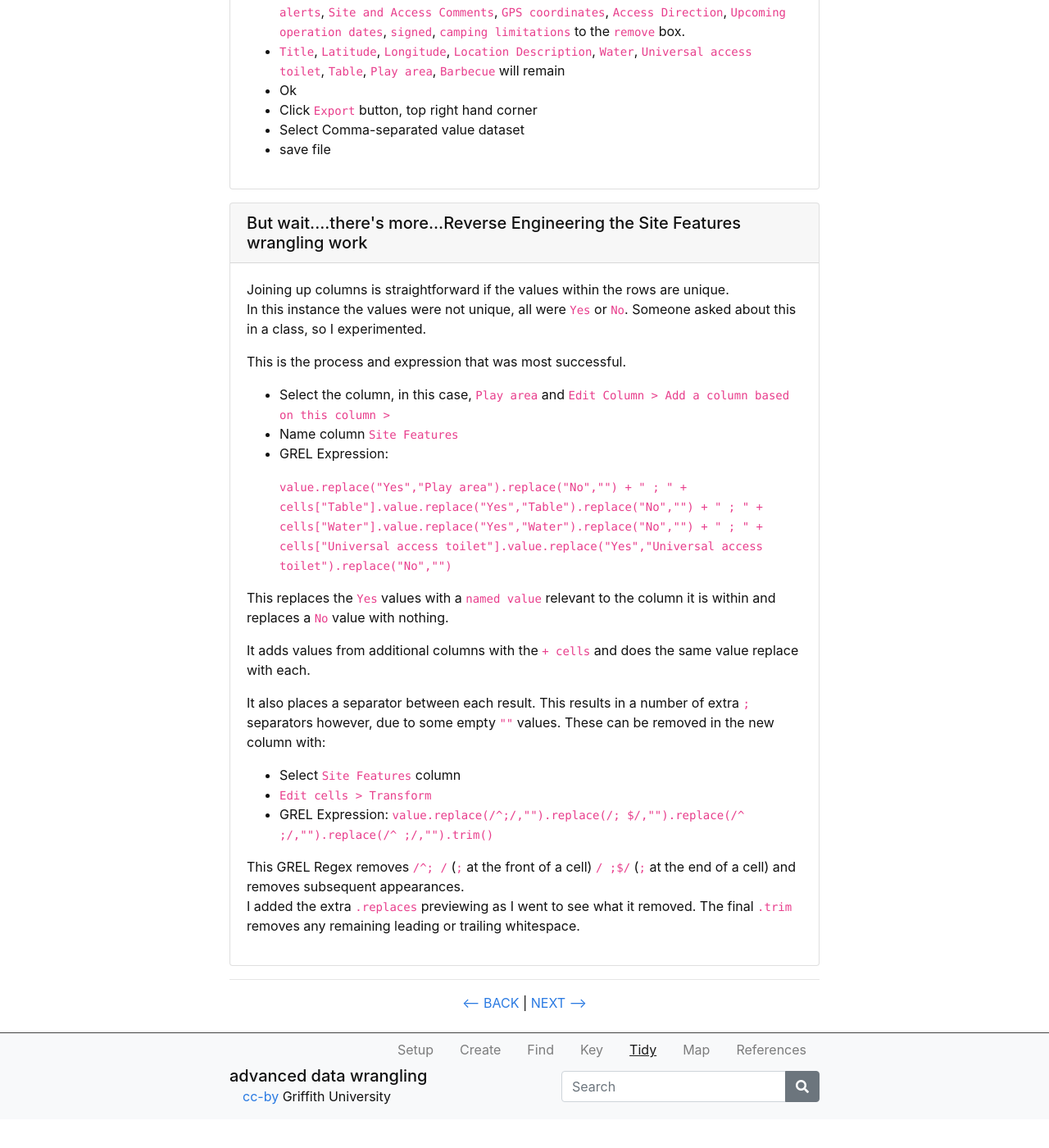
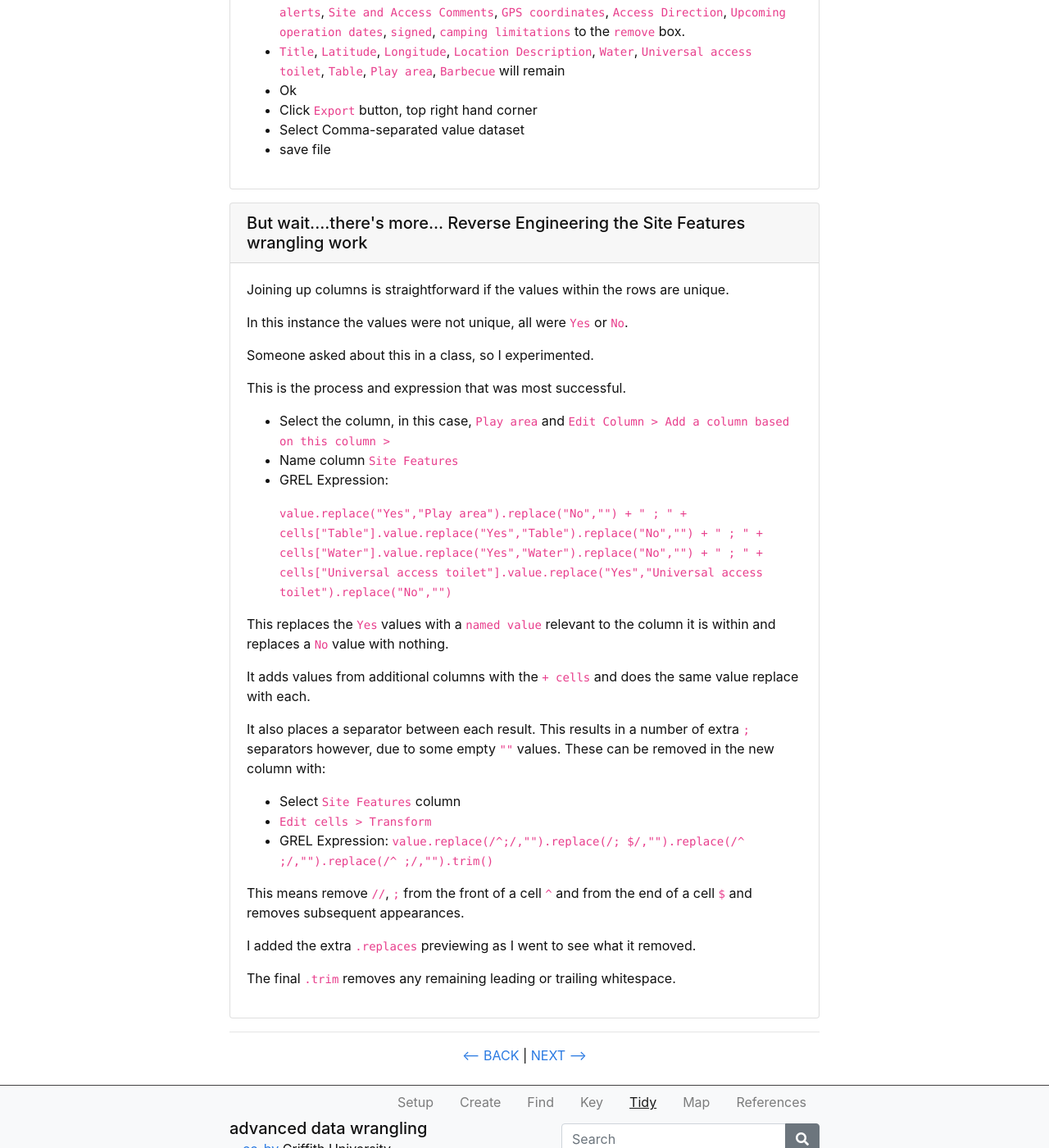
Before and after one commit to GULibrarySandbox/advanced-data-wrangle-old, a Jekyll site: the page built from content/5-lesson.md, in a window 1280 px wide and 1400 px high, scrolled down 4169 px. Shown: the whole window at 82% size. Built offline with Jekyll 4.4.1, drawn with Linux system fonts in a browser that asks for light colours; before the commit the page ends 5534 px from its top, so only the background shows below that.

Commit message:
Update 5-lesson.md

```diff
--- a/content/5-lesson.md
+++ b/content/5-lesson.md
@@ -114,7 +114,10 @@ The final step is to export specific variables from this tidy dataset to a .csv
 
 {% capture text %}
 Joining up columns is straightforward if the values within the rows are unique.
-In this instance the values were not unique,  all were `Yes` or `No`.  Someone asked about this in a class, so I experimented.
+
+In this instance the values were not unique,  all were `Yes` or `No`.
+
+Someone asked about this in a class, so I experimented.
 
 This is the process and expression that was most successful.
 - Select the column, in this case, `Play area` and `Edit Column > Add a column based on this column >`
@@ -134,10 +137,15 @@ It also places a separator between each result.  This results in a number of ext
 - GREL Expression:
    `value.replace(/^;/,"").replace(/; $/,"").replace(/^ ;/,"").replace(/^ ;/,"").trim()`
 
-This GREL Regex removes `/^; /` (`;` at the front of a cell) `/ ;$/`  (`;` at the end of a cell) and removes subsequent appearances.
-I added the extra `.replaces` previewing as I went to see what it removed.  The final `.trim` removes any remaining leading or trailing whitespace.
+This means remove `//`, `;` from the front of a cell `^` and from the end of a cell `$` and removes subsequent appearances.
 
-{% endcapture %} {% include card.md header="But wait....there's more...Reverse Engineering the Site Features wrangling work" text=text %}
+I added the extra `.replaces` previewing as I went to see what it removed.
+
+The final `.trim` removes any remaining leading or trailing whitespace.
+
+{% endcapture %} {% include card.md header="But wait....there's more...
+
+Reverse Engineering the Site Features wrangling work" text=text %}
 ----
 
 <p align="center">
```
